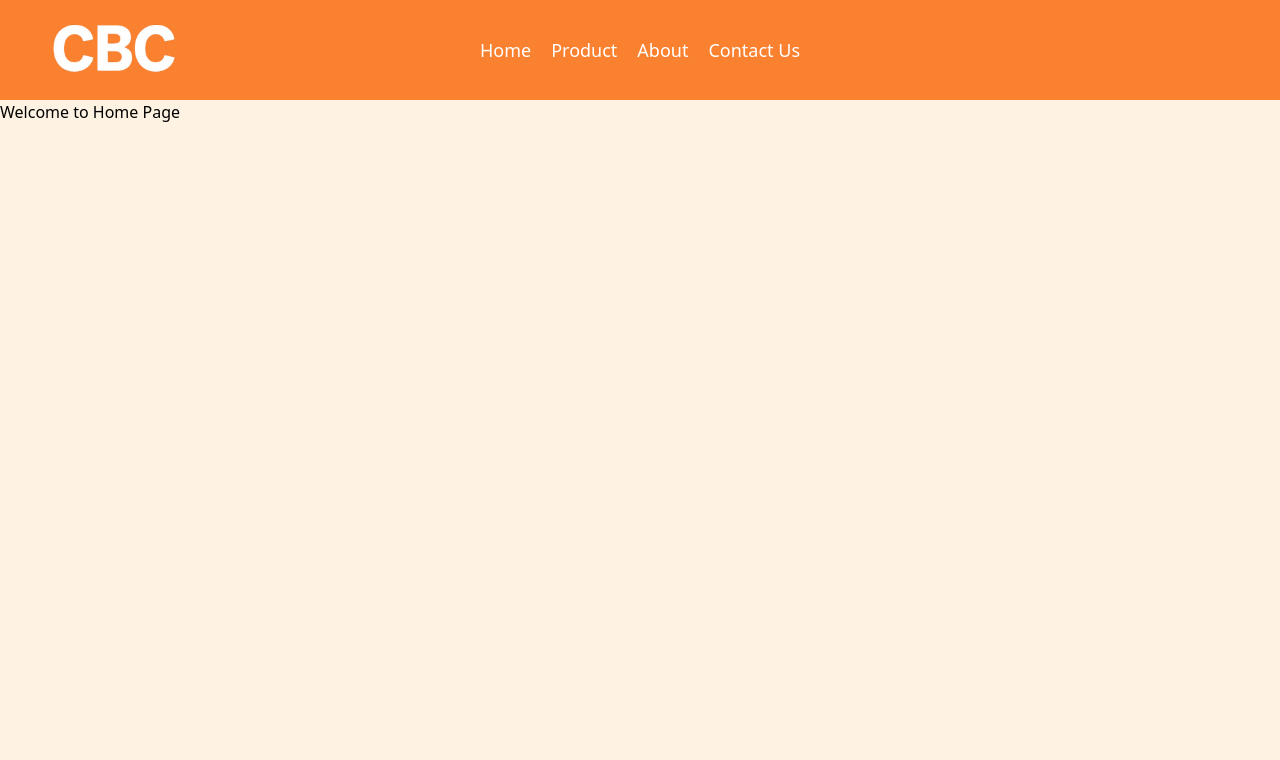
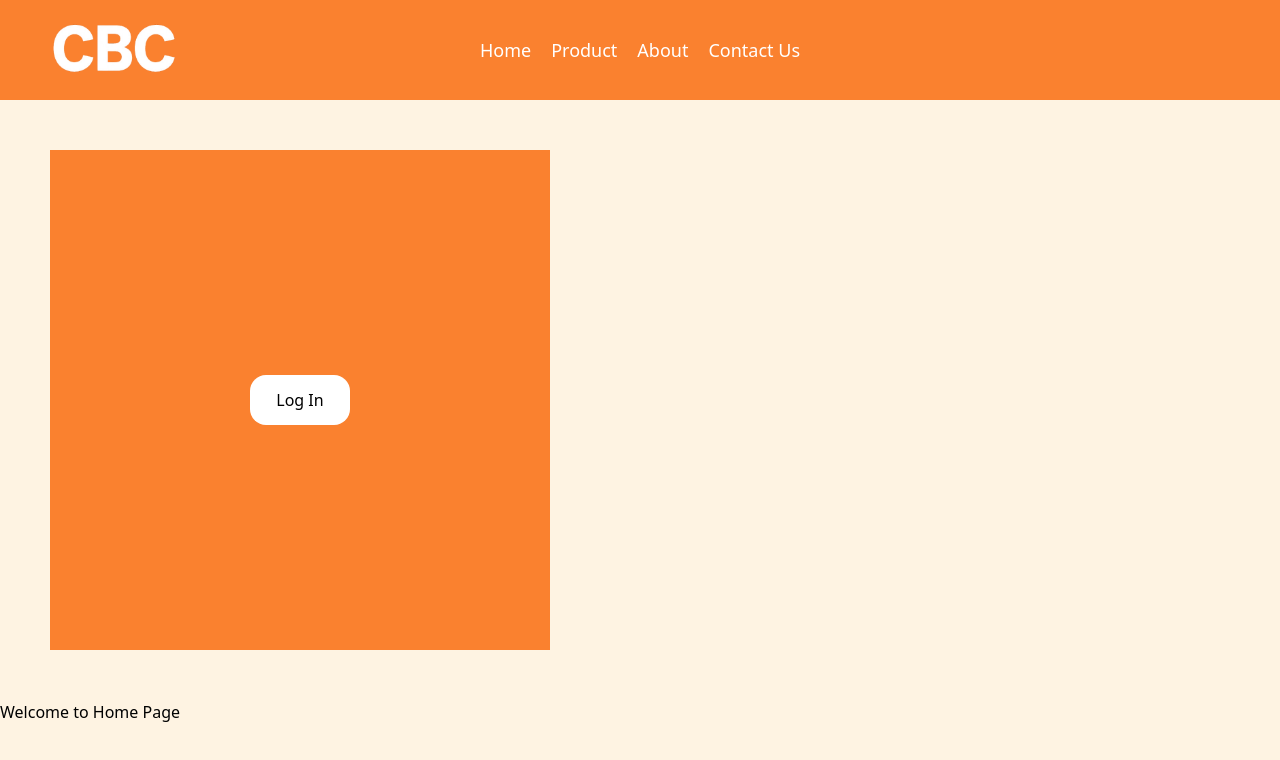
Before and after one commit to ShafnyHadhy/cbc-frontend, a React (Vite) app: page / in a window 1280 px wide. Shown: the top 760 px of the page. Built offline with nearby package versions, Linux system fonts and the light colour scheme.

Commit message:
added a bodyContent for testing

```diff
--- /dev/null
+++ b/src/pages/bodyContent.jsx
@@ -0,0 +1,9 @@
+export default function BodyContent(){
+    return(
+        <div className="w-[500px] h-[500px] flex justify-center items-center bg-accent m-[50px]">
+            <button className="w-[100px] h-[50px] bg-white rounded-2xl">
+                Log In
+            </button>
+        </div>
+    )
+}
--- a/src/pages/homePage.jsx
+++ b/src/pages/homePage.jsx
@@ -1,10 +1,12 @@
 import { Route, Routes } from "react-router-dom";
 import Header from "../components/header";
+import BodyContent from "./bodyContent";
 
 export default function HomePage(){
     return(
         <div className="w-full h-full bg-primary">
            <Header/>
+           <BodyContent/>
            <Routes path="/">
                 <Route path="/" element={<h1>Welcome to Home Page</h1>}/>
                 <Route path="/product" element={<h1>Product list</h1>}/>
```
